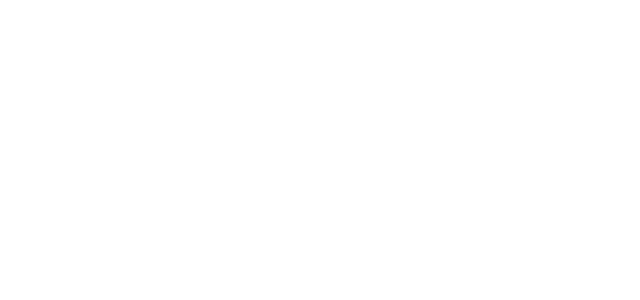
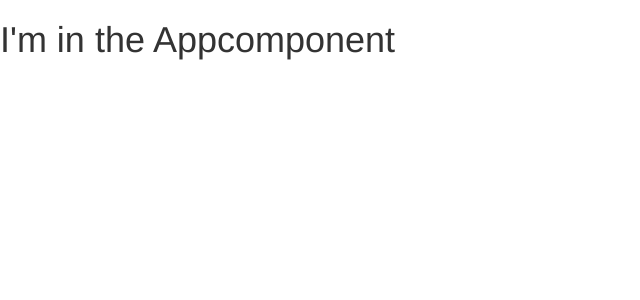
Before and after one commit to jotheeswaran-dev/Angular-basic-project-setup-using-bootstrap, an Angular app in the folder basic-project-setup-using-bootstrap/: page / in a window 1280 px wide. Shown: the top 300 px of the page, without its empty margins (0-640 px from the left). Built offline with nearby package versions, Linux system fonts and the light colour scheme.

Commit message:
Created new component 'Server' and added to app.module.ts to bundleup

```diff
--- a/basic-project-setup-using-bootstrap/src/app/app.component.html
+++ b/basic-project-setup-using-bootstrap/src/app/app.component.html
@@ -0,0 +1 @@
+<h1>I'm in the Appcomponent</h1>
--- a/basic-project-setup-using-bootstrap/src/app/app.module.ts
+++ b/basic-project-setup-using-bootstrap/src/app/app.module.ts
@@ -2,10 +2,12 @@
 import { BrowserModule } from '@angular/platform-browser';
 
 import { AppComponent } from './app.component';
+import { ServerComponent } from './server/server.component';
 
 @NgModule({
   declarations: [
-    AppComponent
+        AppComponent,
+        ServerComponent
   ],
   imports: [
     BrowserModule
```
Also changed, not shown: basic-project-setup-using-bootstrap/src/app/server/server.component.ts (added, +13 -0 lines), basic-project-setup-using-bootstrap/src/app/server/server.component.html (added), 1 other file (tests, documents, lock files or other folders).
